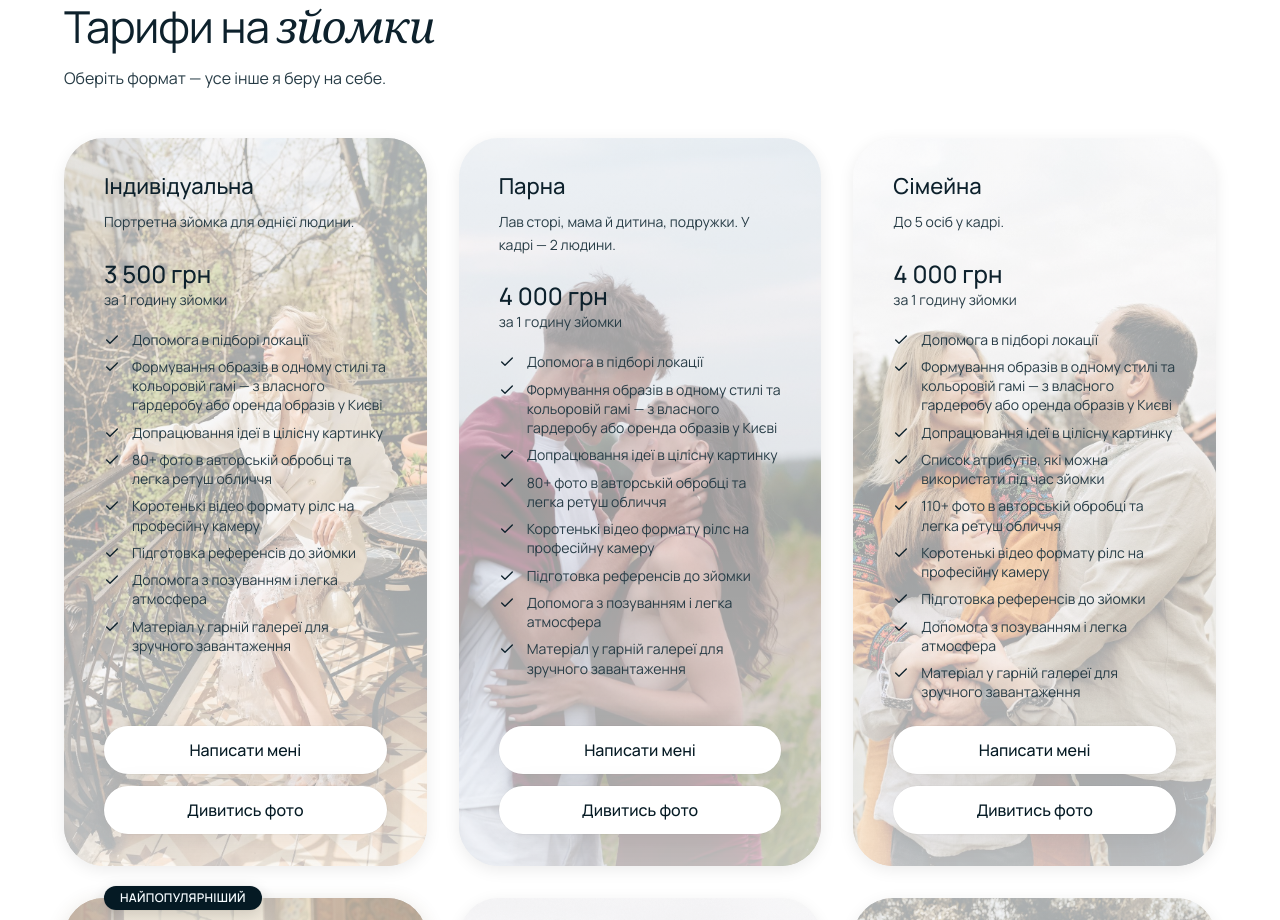
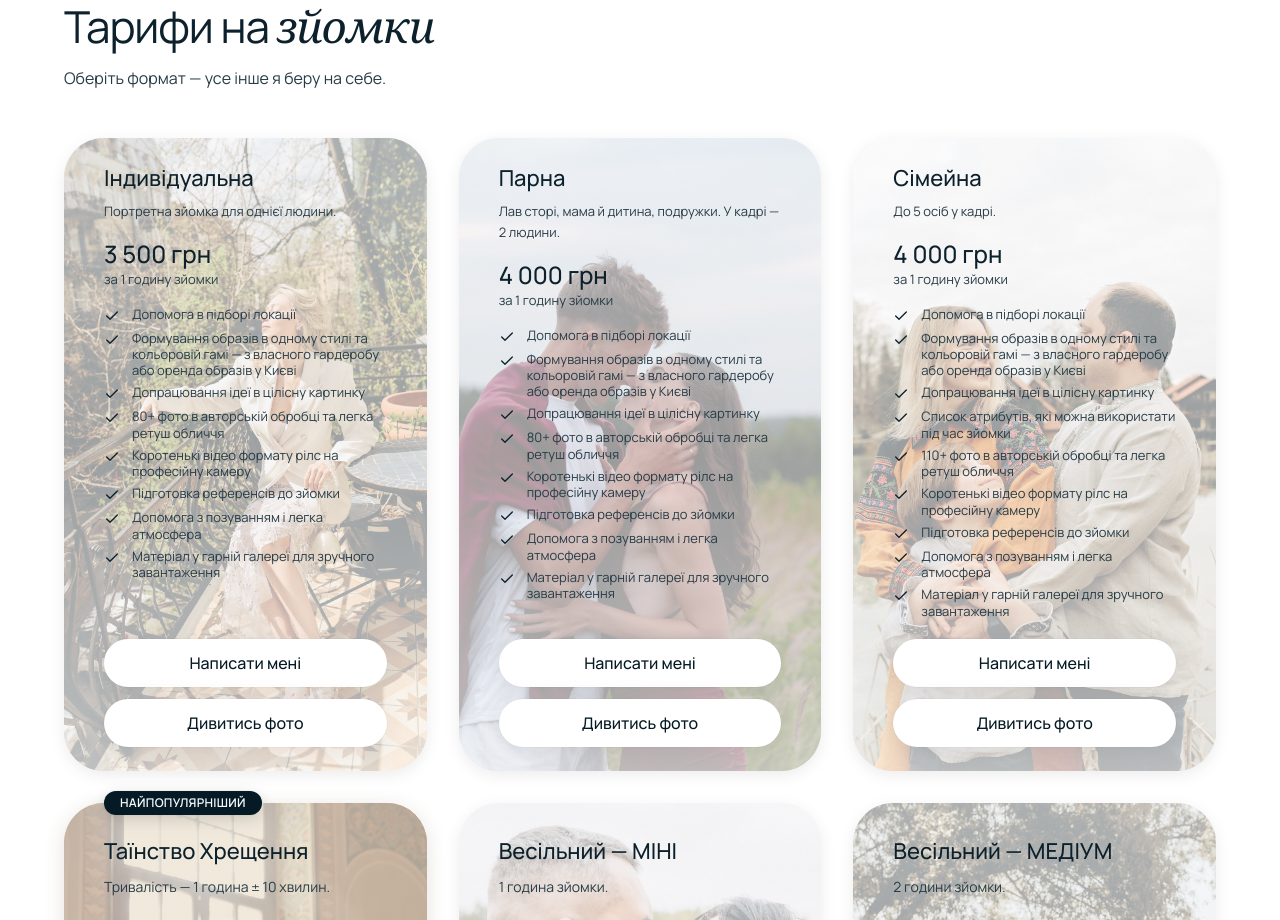
Before and after one commit to Neki4/Julia_website_white, a React (Vite) app: page / in a window 1280 px wide. Shown: the part 1880-2800 px from the top of the page. Built offline with nearby package versions, Linux system fonts and the light colour scheme; a web font is replaced by a local one.

Commit message:
Match pricing row heights; add region to hero tagline
Tighter spacing on the three top-row cards so both rows line up,
and the tagline now reads Kyiv and region.

Co-Authored-By: Claude Fable 5 <noreply@anthropic.com>

```diff
--- a/src/App.tsx
+++ b/src/App.tsx
@@ -42,7 +42,7 @@ function Hero() {
         className={`font-mono text-xs md:text-sm text-[#051A24] mb-2 ${anim}`}
         style={{ animationDelay: '0.2s' }}
       >
-        Фотографка · Київ
+        Фотографка · Київ та область
       </p>
 
       <h2
--- a/src/components/PricingSection.tsx
+++ b/src/components/PricingSection.tsx
@@ -4,7 +4,16 @@ import Button from './Button'
 import { CONTACT_URL, packages } from '../data'
 import type { ServicePackage } from '../data'
 
-function PackageCard({ pack, delay }: { pack: ServicePackage; delay: string }) {
+function PackageCard({
+  pack,
+  delay,
+  compact,
+}: {
+  pack: ServicePackage
+  delay: string
+  /** Tighter spacing for the longer top-row cards so both rows match */
+  compact?: boolean
+}) {
   const { ref, inView } = useInViewAnimation<HTMLDivElement>()
   // The featured package is highlighted with a warm beige card
   const featured = pack.featured
@@ -12,7 +21,9 @@ function PackageCard({ pack, delay }: { pack: ServicePackage; delay: string }) {
   return (
     <div
       ref={ref}
-      className={`relative flex flex-col rounded-[40px] px-8 md:px-10 pt-8 pb-8 ${
+      className={`relative flex flex-col rounded-[40px] px-8 md:px-10 ${
+        compact ? 'pt-6 pb-6' : 'pt-8 pb-8'
+      } ${
         featured
           ? 'bg-[#EFE3D0] shadow-[0_4px_20px_rgba(93,72,42,0.16)]'
           : 'bg-white shadow-[0_4px_16px_rgba(0,0,0,0.08)]'
@@ -50,24 +61,40 @@ function PackageCard({ pack, delay }: { pack: ServicePackage; delay: string }) {
       <div className="relative z-10 flex flex-col flex-1">
       <h3 className="text-[22px] font-medium text-[#0D212C]">{pack.name}</h3>
       {pack.desc && (
-        <p className="mt-2 text-sm leading-relaxed text-[#273C46]">
+        <p
+          className={`${compact ? 'mt-1.5 text-[13px]' : 'mt-2 text-sm'} leading-relaxed text-[#273C46]`}
+        >
           {pack.desc}
         </p>
       )}
 
-      <p className="mt-6 text-2xl font-medium text-[#0D212C]">{pack.price}</p>
-      <p className="text-sm text-[#273C46]">{pack.priceNote}</p>
+      <p
+        className={`${compact ? 'mt-4' : 'mt-6'} text-2xl font-medium text-[#0D212C]`}
+      >
+        {pack.price}
+      </p>
+      <p className={`${compact ? 'text-[13px]' : 'text-sm'} text-[#273C46]`}>
+        {pack.priceNote}
+      </p>
 
-      <ul className="mt-5 flex flex-col gap-2">
+      <ul
+        className={`flex flex-col ${compact ? 'mt-4 gap-1.5' : 'mt-5 gap-2'}`}
+      >
         {pack.features.map((f) => (
           <li key={f} className="flex items-start gap-3">
             <Check className="mt-0.5 h-4 w-4 shrink-0 text-[#0D212C]" />
-            <span className="text-sm leading-snug text-[#273C46]">{f}</span>
+            <span
+              className={`${compact ? 'text-[13px] leading-tight' : 'text-sm leading-snug'} text-[#273C46]`}
+            >
+              {f}
+            </span>
           </li>
         ))}
       </ul>
 
-      <div className="mt-auto pt-6 flex flex-col gap-3">
+      <div
+        className={`mt-auto ${compact ? 'pt-5' : 'pt-6'} flex flex-col gap-3`}
+      >
         <Button
           href={CONTACT_URL}
           external
@@ -116,6 +143,7 @@ export default function PricingSection() {
               key={pack.name}
               pack={pack}
               delay={`${0.1 + (i % 3) * 0.1}s`}
+              compact={i < 3}
             />
           ))}
         </div>
```
